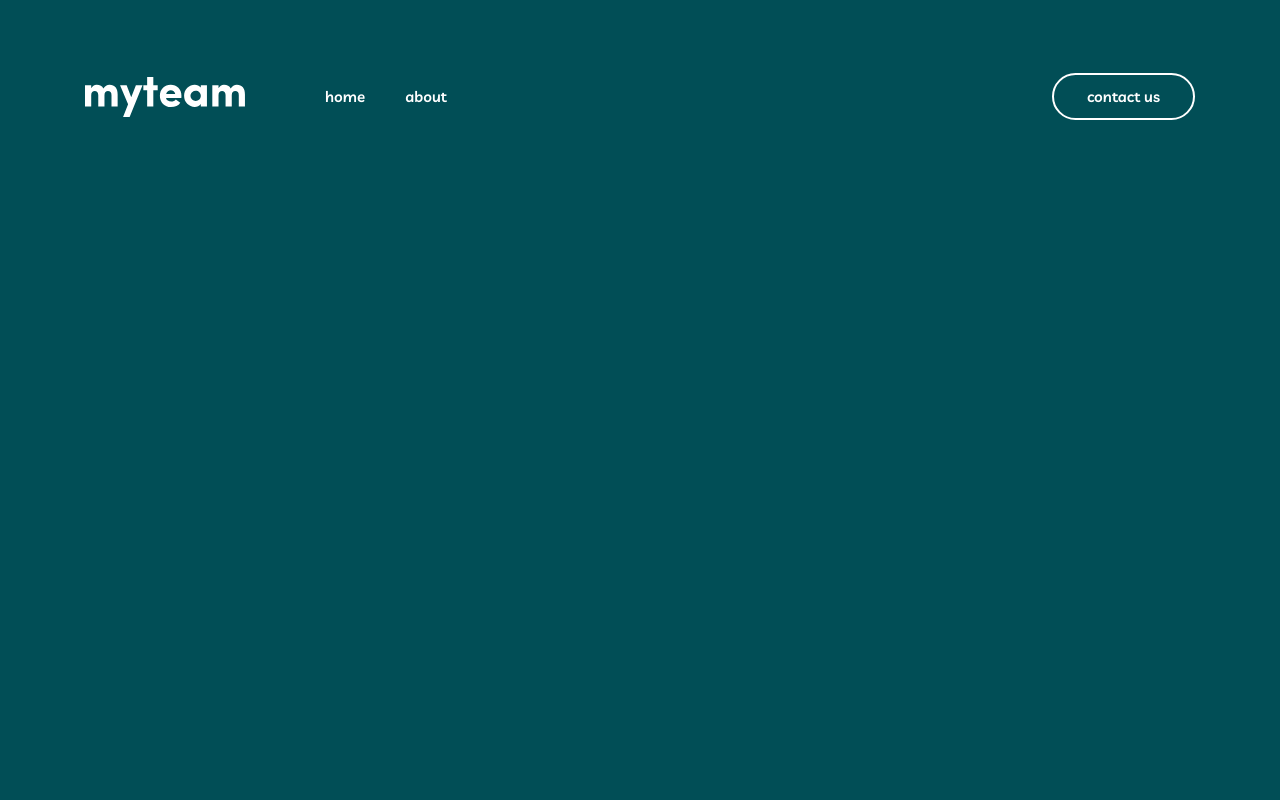
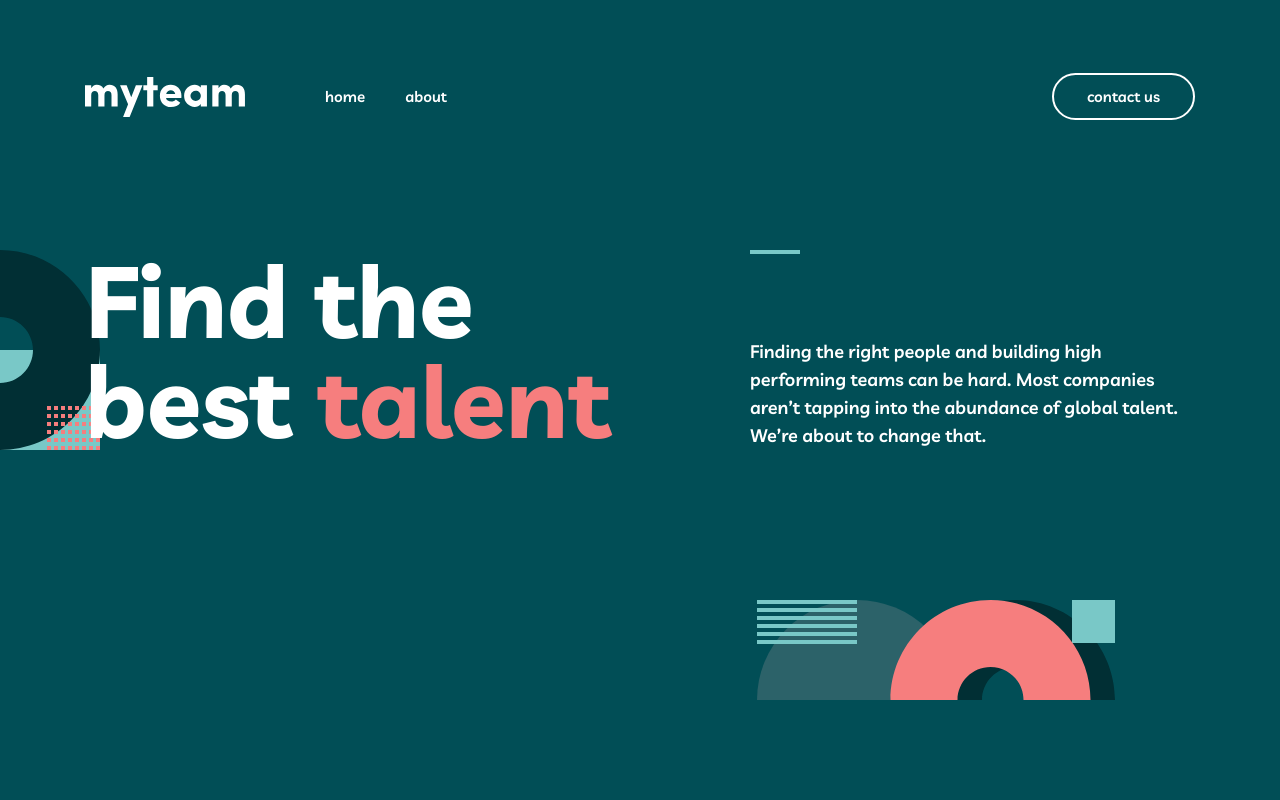
Before and after one commit to mohamedxamid/my-team, a plain HTML site: page index.html in a window 1280 px wide. Drawn offline with Linux system fonts and the light colour scheme.

Commit message:
Add hero section

```diff
--- a/css/styles.css
+++ b/css/styles.css
@@ -346,6 +346,57 @@ h3 {
 }
 
 
+/* HERO */
+.hero {
+    padding-top: 57px;
+    padding-bottom: 250px;
+    background-image: url("../img/hero-bg-left.svg"),
+        url("../img/hero-bg-bottom.svg");
+    background-repeat: no-repeat;
+    background-position: top 57px left -100px, bottom -100px right 165px;
+}
+
+.hero__inner {
+    display: flex;
+}
+
+.hero__title {
+    margin: 0;
+    margin-right: 30px;
+    font-size: var(--heading-large);
+    line-height: var(--heading-large);
+}
+
+.hero__title-red {
+    color: var(--light-coral);
+}
+
+.hero__content {
+    margin-left: auto;
+    flex-grow: 1;
+    display: flex;
+    flex-direction: column;
+    align-items: flex-start;
+    max-width: 445px;
+    width: 100%;
+    font-size: 18px;
+    line-height: 28px;
+}
+
+.hero__green-line {
+    margin: 0;
+    margin-bottom: 20px;
+    border: 0;
+    width: 50px;
+    height: 4px;
+    background-color: var(--rapture-blue);
+}
+
+.hero__text {
+    margin-top: auto;
+    margin-bottom: 0;
+}
+
 
 @media
 only screen and (-webkit-min-device-pixel-ratio: 2),
--- a/index.html
+++ b/index.html
@@ -30,6 +30,21 @@
         </div>
     </header>
 
+    <!-- MAIN-CONTENT -->
+    <main class="main-content">
+        <!-- HERO -->
+        <div class="hero">
+            <div class="hero__container container">
+                <div class="hero__inner">
+                    <h1 class="hero__title">Find the<br />best <span class="hero__title-red">talent</span></h1>
+                    <div class="hero__content">
+                        <hr class="hero__green-line">
+                        <p class="hero__text">Finding the right people and building high performing teams can be hard. Most companies aren’t tapping into the abundance of global talent. We’re about to change that.</p>
+                    </div>
+                </div>
+            </div>
+        </div>
+    </main>
 
     <script src="js/main.js"></script>
 </body>
```
Also changed, not shown: img/hero-bg-bottom.svg (added), img/hero-bg-left.svg (added).
